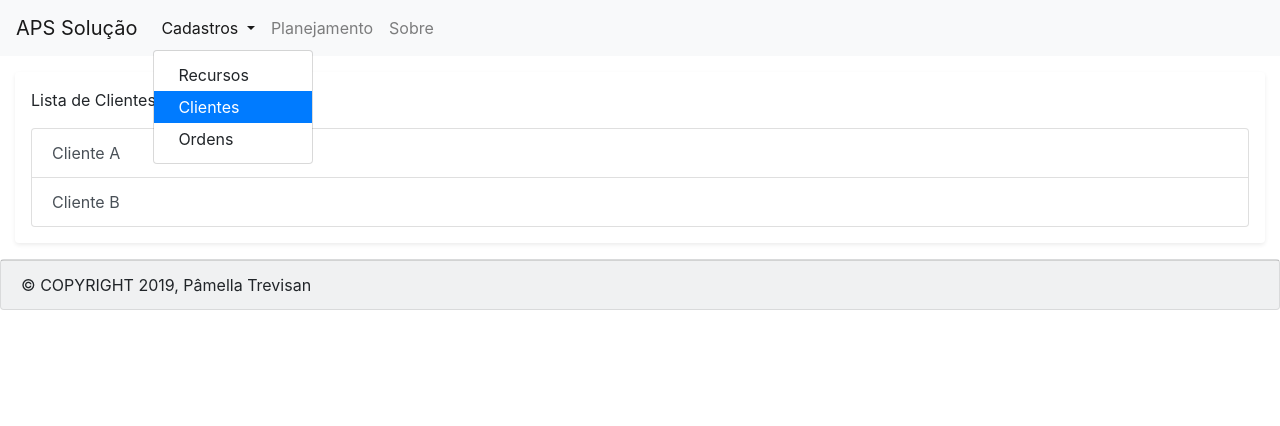
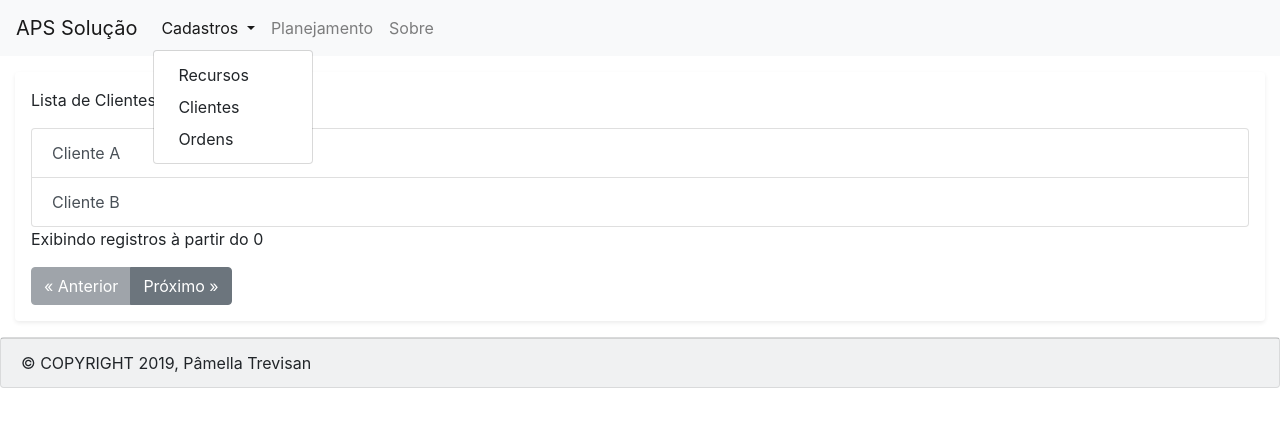
Before and after one commit to pamellatrevisan/angular-aps, an Angular app: page /cadastros/clientes in a window 1280 px wide. Both pictures are taken after a click on the button "Cadastros". Shown: the top 426 px of the page. Built offline with nearby package versions, Linux system fonts and the light colour scheme.

Commit message:
- adicionado parametro de inicio de paginação no link de cliente + navegação alterando o inicio da paginação na lista de clientes

```diff
--- a/src/app/core/header/header.component.html
+++ b/src/app/core/header/header.component.html
@@ -11,7 +11,7 @@
         </a>
         <div class="dropdown-menu" aria-labelledby="navbarHeaderCadastros">
           <a class="dropdown-item" [routerLink]="['/cadastros/recursos']">Recursos</a>
-          <a class="dropdown-item" [routerLink]="['/cadastros/clientes']" routerLinkActive="active">Clientes</a>
+          <a class="dropdown-item" [routerLink]="['/cadastros/clientes']" [queryParams]="{inicio: 0}" routerLinkActive="active">Clientes</a>
           <a class="dropdown-item" [routerLink]="['/cadastros/ordens']" routerLinkActive="active">Ordens</a>
         </div>
       </li>
--- a/src/app/modules/cadastros/clientes/clientes.component.html
+++ b/src/app/modules/cadastros/clientes/clientes.component.html
@@ -9,3 +9,10 @@
     {{ cliente.nome }}
   </a>
 </div>
+
+<p>Exibindo registros à partir do {{ inicio }}</p>
+
+<div class="btn-group" role="group" aria-label="Basic example">
+  <button type="button" class="btn btn-secondary" (click)="paginar(-1)" [disabled]="inicio==0">&laquo; Anterior</button>
+  <button type="button" class="btn btn-secondary" (click)="paginar(+1)">Próximo  &raquo;</button>
+</div>
--- a/src/app/modules/cadastros/clientes/clientes.component.ts
+++ b/src/app/modules/cadastros/clientes/clientes.component.ts
@@ -1,5 +1,5 @@
 import { Component, OnInit } from '@angular/core';
-import { ActivatedRoute } from '@angular/router';
+import { ActivatedRoute, Router } from '@angular/router';
 import { Subscription } from 'rxjs';
 import { ClientesService } from './clientes.service';
 
@@ -10,12 +10,32 @@ import { ClientesService } from './clientes.service';
 })
 export class ClientesComponent implements OnInit {
 
+  inscricao: Subscription;
+  TAMANHO_PAGINA: number = 10;
+  inicio: number;
   clientes: any[];
 
-  constructor(private clientesService: ClientesService) { }
+  constructor(
+    private route: ActivatedRoute,
+    private router: Router,
+    private clientesService: ClientesService) { }
 
   ngOnInit() {
+    this.inscricao = this.route.queryParams.subscribe((queryParams: any) => {
+      this.inicio = queryParams['inicio'] == null ? 0 : +queryParams['inicio'];
+    })
     this.clientes = this.clientesService.getClientes();
   }
 
+  ngOnDestroy() {
+    this.inscricao.unsubscribe();
+  }
+
+  paginar(qtdePaginas: number) {
+    let proximoInicio = this.inicio + (qtdePaginas * this.TAMANHO_PAGINA);
+    if (proximoInicio >= 0) {
+      this.router.navigate(['/cadastros/clientes'], {queryParams: {'inicio': proximoInicio}});
+    }
+  }
+
 }
```
